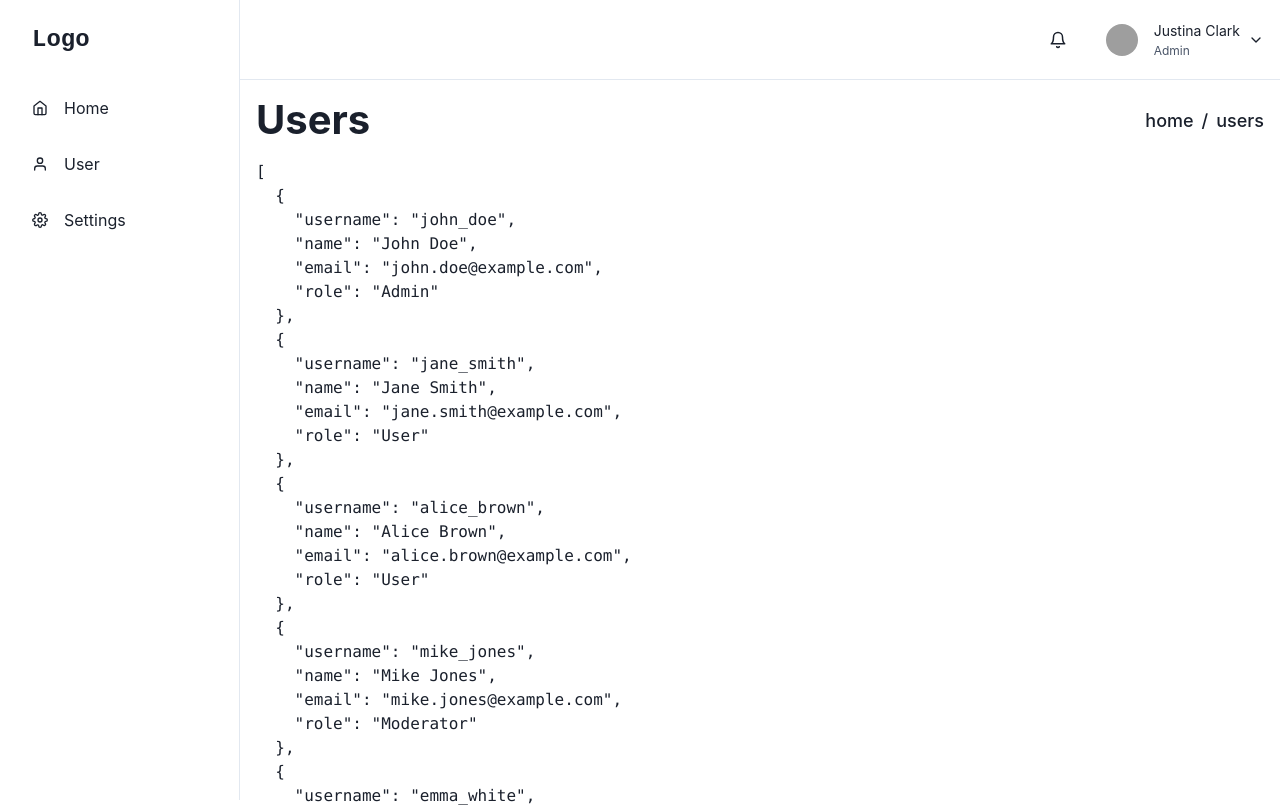
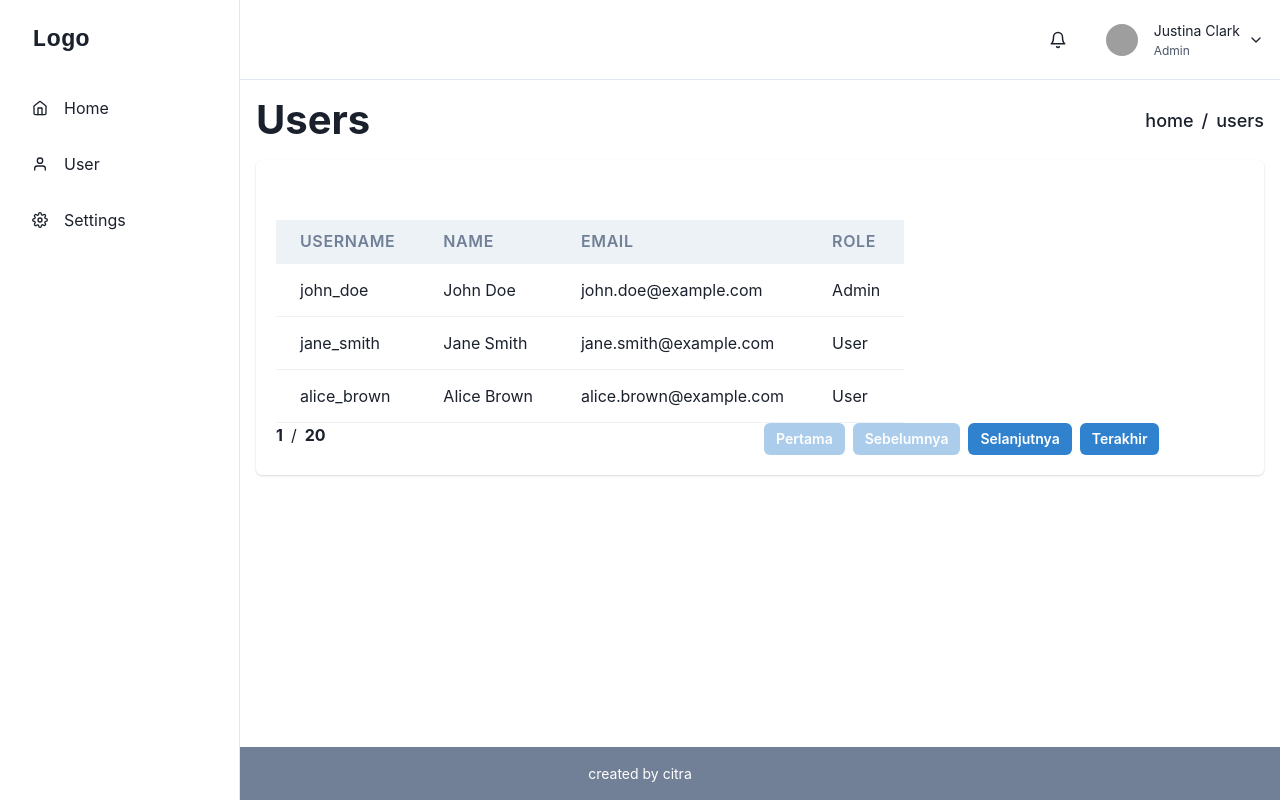
Before and after one commit to Raacdh03/practice-next, a Next.js app: page /users in a window 1280 px wide. Shown: the top 807 px of the page. Built offline with nearby package versions, Linux system fonts and the light colour scheme; grey boxes are pictures that could not be loaded.

Commit message:
pagination

```diff
--- a/src/app/(pages)/users/page.tsx
+++ b/src/app/(pages)/users/page.tsx
@@ -2,28 +2,49 @@
 
 import SidebarWithHeader from "@/app/components/sidebar";
 import HeaderContent, { HeaderContentProps } from "@/app/components/header";
-import { Flex, Text } from "@chakra-ui/react";
-import { ColumnDef, PaginationState } from "@tanstack/react-table";
+import { Flex, Heading, Text } from "@chakra-ui/react";
+import {
+  ColumnDef,
+  flexRender,
+  getCoreRowModel,
+  getPaginationRowModel,
+  PaginationState,
+  useReactTable,
+} from "@tanstack/react-table";
 import { useEffect, useMemo, useState } from "react";
 import { fakeDataUser, userData } from "@/app/types/insertInterface";
+import {
+  Table,
+  Thead,
+  Tbody,
+  Tr,
+  Th,
+  Td,
+  TableContainer,
+  Card,
+  CardHeader,
+  CardBody,
+  Button
+} from "@chakra-ui/react";
 
 const HeaderDataContent: HeaderContentProps = {
   title: "Users",
-  breadCrumb: ["home", "users"]
+  breadCrumb: ["home", "users"],
 };
 
 function UserPage() {
   const [dataUsers, setDataUsers] = useState<userData[]>([]);
+  const [totalData, setTotalData] = useState<number>(0);
 
   useEffect(() => {
     setDataUsers(fakeDataUser);
+    setTotalData(fakeDataUser.length);
   }, [dataUsers]);
 
   //setup pagination
-  const [{ pageIndex, pageSize }, setPagination] =
-    useState<PaginationState>({
-      pageIndex: 0,
-      pageSize: 10,
+  const [{ pageIndex, pageSize }, setPagination] = useState<PaginationState>({
+    pageIndex: 0,
+    pageSize: 3,
   });
 
   const fetchDataOptions = {
@@ -56,17 +77,147 @@ function UserPage() {
         header: () => <Text fontWeight={600}>Name</Text>,
         footer: (props) => props.column.id,
       },
+      {
+        accessorFn: (row) => row.email,
+        id: "email",
+        cell: (info) => info.getValue(),
+        header: () => <Text fontWeight={600}>Email</Text>,
+        footer: (props) => props.column.id,
+      },
+      {
+        accessorFn: (row) => row.role,
+        id: "role",
+        cell: (info) => info.getValue(),
+        header: () => <Text fontWeight={600}>Role</Text>,
+        footer: (props) => props.column.id,
+      },
     ],
     []
   );
 
+  //setup tanstack react-table
+  const table = useReactTable({
+    data: dataUsers,
+    columns: columns,
+    pageCount: totalData,
+    state: {
+      pagination,
+    },
+
+    //pipeline
+    onPaginationChange: setPagination,
+    getCoreRowModel: getCoreRowModel(),
+    getPaginationRowModel: getPaginationRowModel(),
+
+    //manual
+    manualFiltering: false,
+    manualPagination: false,
+  });
+
   return (
-    <Flex direction="column" minH="100vh">
-        <SidebarWithHeader>
-          <HeaderContent {...HeaderDataContent} />
-          <pre>{JSON.stringify(dataUsers, null, 2)}</pre>
-        </SidebarWithHeader>
-    </Flex>
+    <SidebarWithHeader>
+      <HeaderContent {...HeaderDataContent} />
+      {/* <pre>{JSON.stringify(dataUsers, null, 2)}</pre> */}
+      <Card>
+        <CardHeader></CardHeader>
+        <CardBody>
+          {/* table component */}
+          <Flex w={"full"} justifyContent={"space-between"}>
+            <TableContainer>
+              <Table variant="simple">
+                {/* HEADER TABLE CODE */}
+                <Thead>
+                  {table.getHeaderGroups().map((headerGroup: any, idx) => (
+                    <Tr key={idx} bg={"gray.100"}>
+                      {headerGroup.headers.map((header: any) => {
+                        return (
+                          <Th
+                            key={header.id}
+                            colSpan={header.colSpan}
+                            color={"gray.500"}
+                          >
+                            <Heading as="h5" size="sm">
+                              {flexRender(
+                                header.column.columnDef.header,
+                                header.getContext()
+                              )}
+                            </Heading>
+                          </Th>
+                        );
+                      })}
+                    </Tr>
+                  ))}
+                </Thead>
+                {/* BODY TABLE CODE */}
+                <Tbody>
+                  {table.getRowModel().rows.length > 0 ? (
+                    //loop column data
+                    table.getRowModel().rows.map((row: any, index: any) => {
+                      return (
+                        <Tr key={index}>
+                          {row.getVisibleCells().map((cell: any) => {
+                            return (
+                              <Td key={cell.id}>
+                                {flexRender(
+                                  cell.column.columnDef.cell,
+                                  cell.getContext()
+                                )}
+                              </Td>
+                            );
+                          })}
+                        </Tr>
+                      );
+                    })
+                  ) : (
+                    // end loop column data
+                    <Tr>
+                      <Td colSpan={table.options.columns.length + 1}>
+                        <Flex justifyContent={"center"} alignItems={"center"}>
+                          Belum ada data
+                        </Flex>
+                      </Td>
+                    </Tr>
+                  )}
+                </Tbody>
+              </Table>
+            </TableContainer>
+          </Flex>
+          {/* table controll components */}
+          <Flex width={"full"} justifyContent={"space-between"} gap={2}>
+            <Flex gap={2} width={"full"} justifyContent={"start"}>
+              <strong>{table.getState().pagination.pageIndex + 1}</strong>/{" "}
+              <strong>{table.getPageCount()}</strong>
+            </Flex>
+            <Flex gap={2} width={"full"}>
+              <Button
+                onClick={() => table.setPageIndex(0)}
+                isDisabled={!table.getCanPreviousPage()}
+                size="sm"
+                colorScheme="blue"
+              >Pertama</Button>
+              <Button
+                onClick={() => table.previousPage()}
+                isDisabled={!table.getCanPreviousPage()}
+                size="sm"
+                colorScheme="blue"
+              >Sebelumnya</Button>
+              <Button
+                onClick={() => table.nextPage()}
+                isDisabled={!table.getCanNextPage()}
+                size="sm"
+                colorScheme="blue"
+              >Selanjutnya</Button>
+              <Button
+                onClick={() => table.setPageIndex(table.getPageCount() - 1)}
+                isDisabled={!table.getCanNextPage()}
+                size="sm"
+                colorScheme="blue"
+              >Terakhir</Button>
+            </Flex>
+          </Flex>
+        </CardBody>
+      </Card>
+    </SidebarWithHeader>
   );
 }
 
--- a/src/app/globals.css
+++ b/src/app/globals.css
@@ -1,4 +1,4 @@
-:root {
+/* :root {
   --background: #ffffff;
   --foreground: #171717;
 }
@@ -39,4 +39,4 @@ a {
   html {
     color-scheme: dark;
   }
-}
+} */
```
